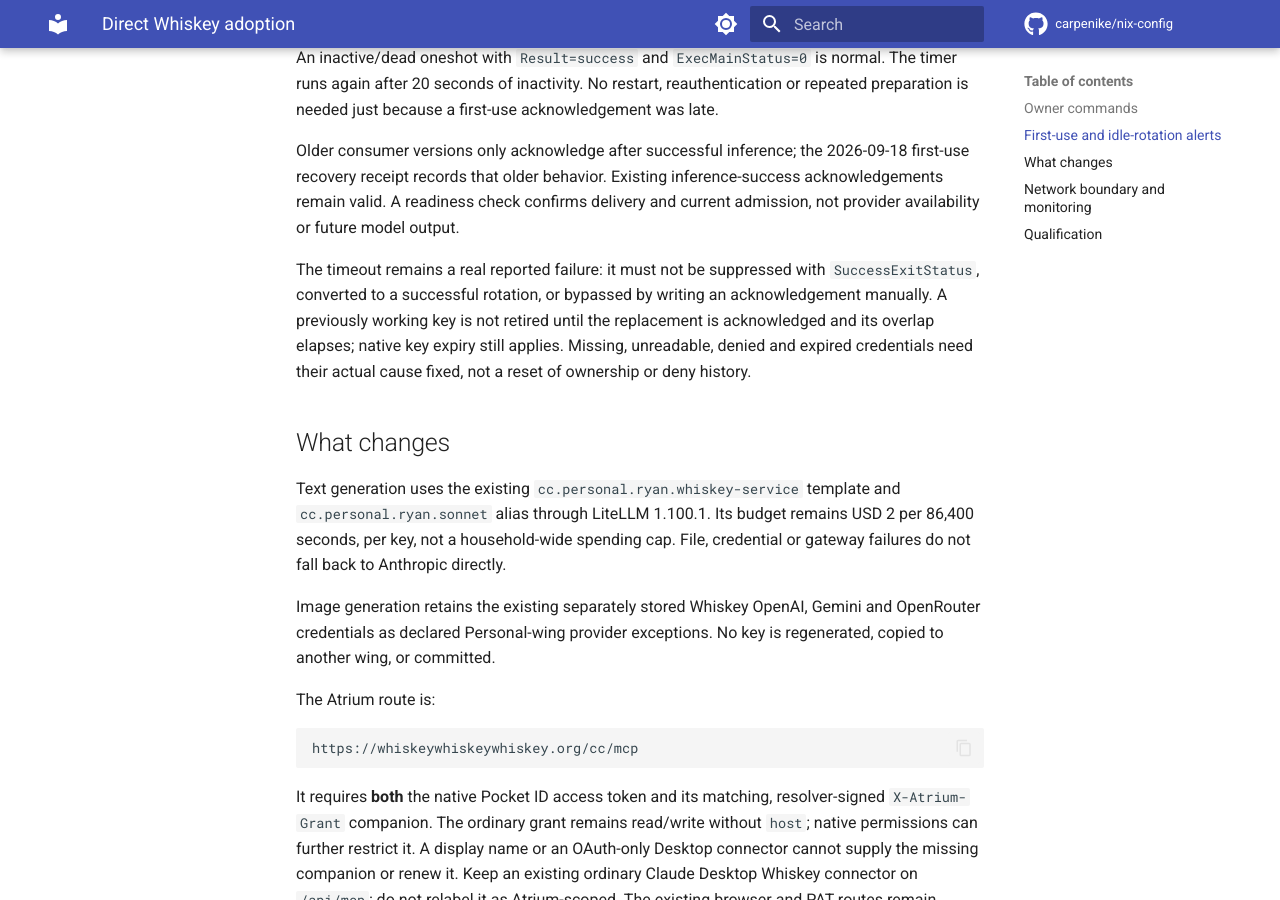
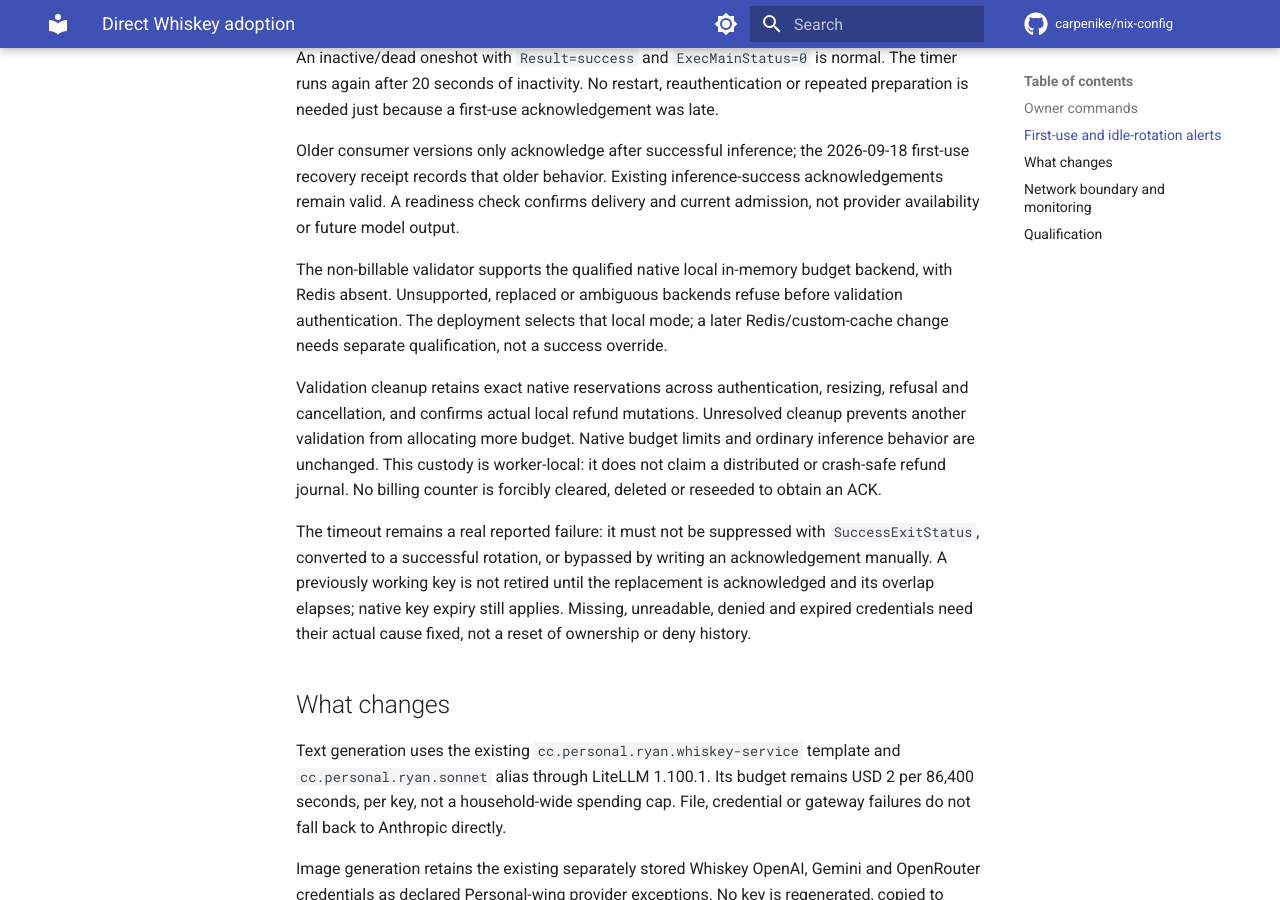
Before and after one commit to carpenike/nix-config, an MkDocs documentation site: the page built from docs/services/atrium-whiskey-cutover.md, in a window 1280 px wide and 900 px high, scrolled down 1631 px. Built offline with MkDocs 1.6.1 and Material for MkDocs 9.7.7, drawn with Linux system fonts in a browser that asks for light colours; comment, search, counter and statistics services are not loaded.

Commit message:
build: select qualified idle-safe gateway and Whiskey releases
Select Atriumbb862e3 and Whiskeyac4f6df, with exact reviewed-tree equivalence. The validator is explicitly qualified for the native local cache with Redis absent and retains unresolved budget cleanup before new validation allocations.

Co-authored-by: Copilot <223556219+Copilot@users.noreply.github.com>

Copilot-Session: 07549712-8ad0-4630-9bd3-ac67b7a539cc

```diff
--- a/docs/services/atrium-whiskey-cutover.md
+++ b/docs/services/atrium-whiskey-cutover.md
@@ -80,6 +80,19 @@ Older consumer versions only acknowledge after successful inference; the
 2026-09-18 first-use recovery receipt records that older behavior. Existing
 inference-success acknowledgements remain valid. A readiness check confirms
 delivery and current admission, not provider availability or future model output.
+
+The non-billable validator supports the qualified native local in-memory budget
+backend, with Redis absent. Unsupported, replaced or ambiguous backends refuse
+before validation authentication. The deployment selects that local mode; a
+later Redis/custom-cache change needs separate qualification, not a success
+override.
+
+Validation cleanup retains exact native reservations across authentication,
+resizing, refusal and cancellation, and confirms actual local refund mutations.
+Unresolved cleanup prevents another validation from allocating more budget.
+Native budget limits and ordinary inference behavior are unchanged. This custody
+is worker-local: it does not claim a distributed or crash-safe refund journal.
+No billing counter is forcibly cleared, deleted or reseeded to obtain an ACK.
 
 The timeout remains a real reported failure: it must not be suppressed with
 `SuccessExitStatus`, converted to a successful rotation, or bypassed by writing
```
Also changed, not shown: 3 other files.
